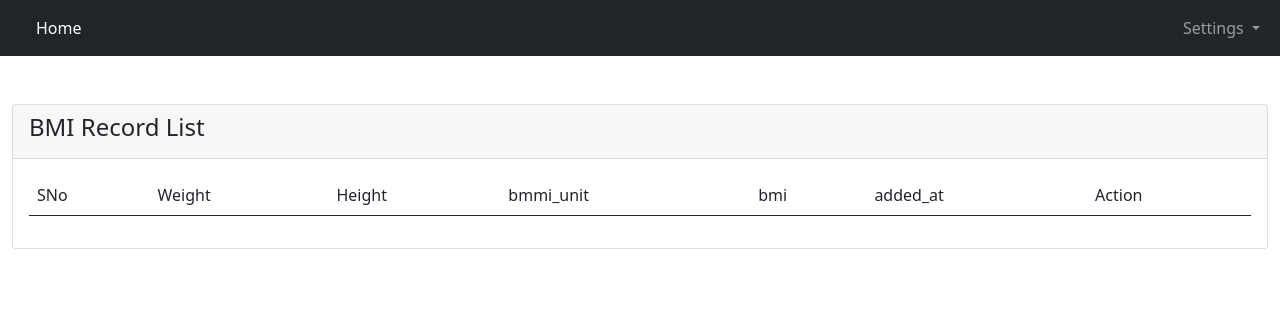
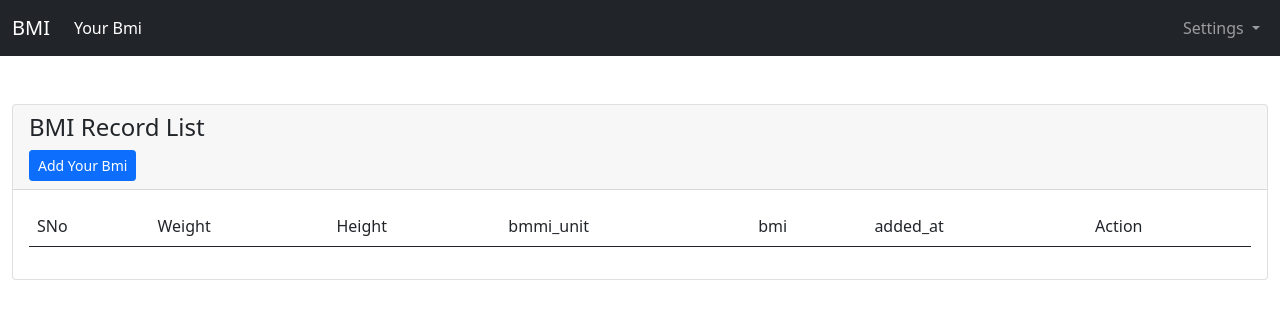
Before and after one commit to mindriserstech/app-bmi, a Django app: page /bmi/ in a window 1280 px wide. Shown: the top 319 px of the page. Run offline with Django 4.2, Linux system fonts and the light colour scheme.

Commit message:
bmi CRUD

```diff
--- a/django_bmi/appbmi/models.py
+++ b/django_bmi/appbmi/models.py
@@ -35,7 +35,7 @@ class UserBmi(models.Model):
     height = models.CharField(max_length=20)
     bmi_unit = models.CharField(max_length=10)
     bmi = models.CharField(max_length=20)
-    added_at = models.DateTimeField(null=False)
+    added_at = models.DateTimeField(auto_now_add=True)
     user_id = models.BigIntegerField()
 
     class Meta:
--- a/django_bmi/appbmi/templates/layouts/base.html
+++ b/django_bmi/appbmi/templates/layouts/base.html
@@ -22,7 +22,7 @@
                 <div class="collapse navbar-collapse" id="navbarSupportedContent">
                 <ul class="navbar-nav me-auto mb-2 mb-lg-0">
                     <li class="nav-item">
-                    <a class="nav-link active" aria-current="page" href="#">Home</a>
+                    <a class="nav-link active" aria-current="page" href="{% url 'bmi.index' %}">Your Bmi</a>
                     </li>
                 </ul>
                 <ul class="navbar-nav mr-auto">
--- a/django_bmi/appbmi/templates/userbmi/index.html
+++ b/django_bmi/appbmi/templates/userbmi/index.html
@@ -23,6 +23,7 @@
 <div class="card">
     <div class="card-header">
         <h4>BMI Record List</h4>
+        <a href="{% url 'bmi.create' %}" class="btn btn-primary btn-sm">Add Your Bmi</a>
     </div>
     <div class="card-body">
         <table class="table table-striped">
@@ -46,9 +47,9 @@
                     <td>{{ i.bmi_unit }}</td>
                     <td>{{ i.bmi }}</td>
                     <td>{{ i.added_at }}</td>
-                    <td>Edit</td>
-                    <td>View</td>
-                    <td>Delete</td>
+                    <td><a href="{% url 'bmi.edit' i.id %}">Edit</a></td>
+                    <td><a href="{% url 'bmi.show' i.id %}">View</a></td>
+                    <td><a href="{% url 'bmi.delete' i.id %}">Delete</a></td>
                 </tr>
                 {% endfor %}
             </tbody>
--- a/django_bmi/appbmi/urls.py
+++ b/django_bmi/appbmi/urls.py
@@ -16,7 +16,8 @@ urlpatterns = [
     path('bmi/', views.bmi_index, name="bmi.index"),
     path('bmi/create', views.bmi_create, name="bmi.create"),
     path('bmi/store', views.bmi_store, name="bmi.store"),
-    path('bmi/edit', views.bmi_edit, name="bmi.edit"),
-    path('bmi/show', views.bmi_show, name="bmi.show"),
-    path('bmi/delete', views.bmi_delete, name="bmi.delete"),
+    path('bmi/edit/<int:bmi_id>', views.bmi_edit, name="bmi.edit"),
+    path('bmi/show/<int:bmi_id>', views.bmi_show, name="bmi.show"),
+    path('bmi/update', views.bmi_update, name="bmi.update"),
+    path('bmi/delete/<int:bmi_id>', views.bmi_delete, name="bmi.delete"),
 ]
--- a/django_bmi/appbmi/views.py
+++ b/django_bmi/appbmi/views.py
@@ -15,6 +15,7 @@ from appbmi.form import BmiUserRegistrationForm, BmiUserLoginForm, BmiUserProfil
 
 # model class import
 from appbmi.models import BmiUser, UserBmi, UserDiet
+from appbmi.form import UserBmiForm
 
 # Create your views here.
 
@@ -25,23 +26,106 @@ def bmi_index(request):
     context = {
         'data': bmi,
         'page_title': 'BMI Calculate',
+        'brand': 'BMI'
     }
     return render(request, template, context)
 
 def bmi_create(request):
-    return render()
+    template = 'userbmi/create.html'
+    bmiform = UserBmiForm
+    context = {
+        'page_title': 'BMI Record',
+        'form': bmiform,
+        'brand': 'BMI'
+    }
+    return render(request, template, context)
 
 def bmi_store(request):
-    return render()
+    if request.method == "POST":
+        bmi = UserBmi()
+        bmi.weight = request.POST.get('weight')
+        bmi.height = request.POST.get('height')
+        bmi.bmi_unit = request.POST.get('bmi_unit')
+        bmi.bmi = request.POST.get('bmi')
+        bmi.user_id = request.POST.get('user_id')
+        bmi.save()
+        template = 'userbmi/index.html'
+        bmi_data = UserBmi.objects.all()
+        context = {
+            'data': bmi_data,
+            'page_title': 'BMI Calculate',
+            'brand': 'BMI'
+        }
+        return render(request, template, context)
+    else:
+        template = 'userbmi/create.html'
+        bmiform = UserBmiForm
+        context = {
+            'page_title': 'BMI Record',
+            'form': bmiform,
+            'brand': 'BMI'
+        }
+        return render(request, template, context)
 
-def bmi_edit(request):
-    return render()
 
-def bmi_show(request):
-    return render()
+def bmi_edit(request, bmi_id):
+    template = 'userbmi/edit.html'
+    bmiuser = UserBmi.objects.get(id=bmi_id)
+    context = {
+        'page_title': 'BMI Edit',
+        'data': bmiuser,
+        'brand': 'BMI'
+    }
+    return render(request, template, context)
 
-def bmi_delete(request):
-    return render()
+def bmi_update(request):
+    if request.method == "POST":
+        bmi = UserBmi.objects.get(id=request.POST.get('id'))
+        bmi.weight = request.POST.get('weight')
+        bmi.height = request.POST.get('height')
+        bmi.bmi_unit = request.POST.get('bmi_unit')
+        bmi.bmi = request.POST.get('bmi')
+        bmi.user_id = request.POST.get('user_id')
+        bmi.save()
+        template = 'userbmi/index.html'
+        bmi_data = UserBmi.objects.all()
+        context = {
+            'data': bmi_data,
+            'page_title': 'BMI Calculate',
+            'brand': 'BMI'
+        }
+        return render(request, template, context)
+    else:
+        template = 'userbmi/index.html'
+        bmiform = UserBmiForm
+        context = {
+            'page_title': 'BMI Record List',
+            'form': bmiform,
+            'brand': 'BMI'
+        }
+        return render(request, template, context)
+
+def bmi_delete(request, bmi_id):
+    userbmi = UserBmi.objects.get(id=bmi_id)
+    userbmi.delete()
+    bmi_data = UserBmi.objects.all()
+    template = 'userbmi/index.html'
+    context = {
+        'page_title': 'BMI Record List',
+        'brand': 'BMI',
+        'data': bmi_data
+    }
+    return render(request, template, context)
+
+def bmi_show(request, bmi_id):
+    userbmi = UserBmi.objects.get(id=bmi_id)
+    template = 'userbmi/show.html'
+    context = {
+        'page_title': 'BMI Show',
+        'brand': 'BMI',
+        'data': userbmi
+    }
+    return render(request, template, context)
 
 # user views
 # email send
```
Also changed, not shown: django_bmi/appbmi/templates/userbmi/create.html (+37 -0 lines), django_bmi/appbmi/templates/userbmi/edit.html (+53 -0 lines), django_bmi/appbmi/templates/userbmi/show.html (+38 -0 lines).
